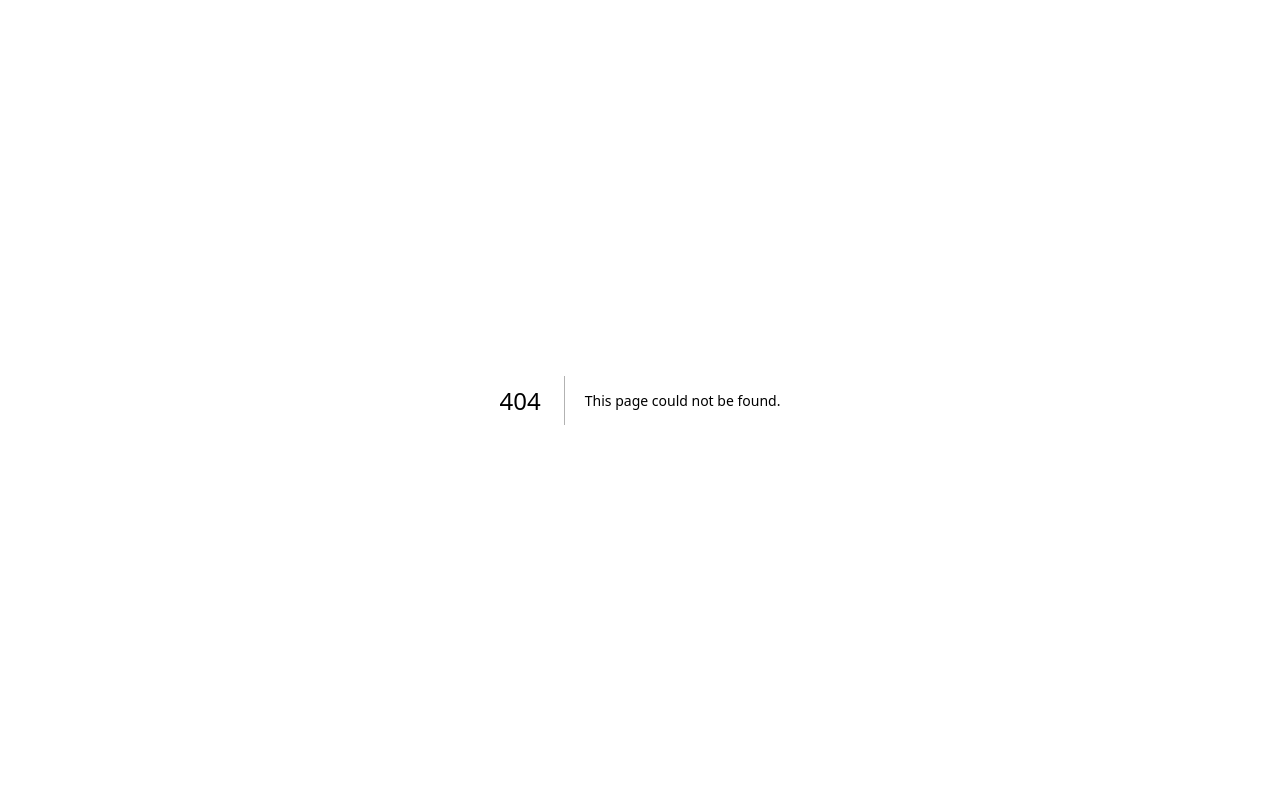
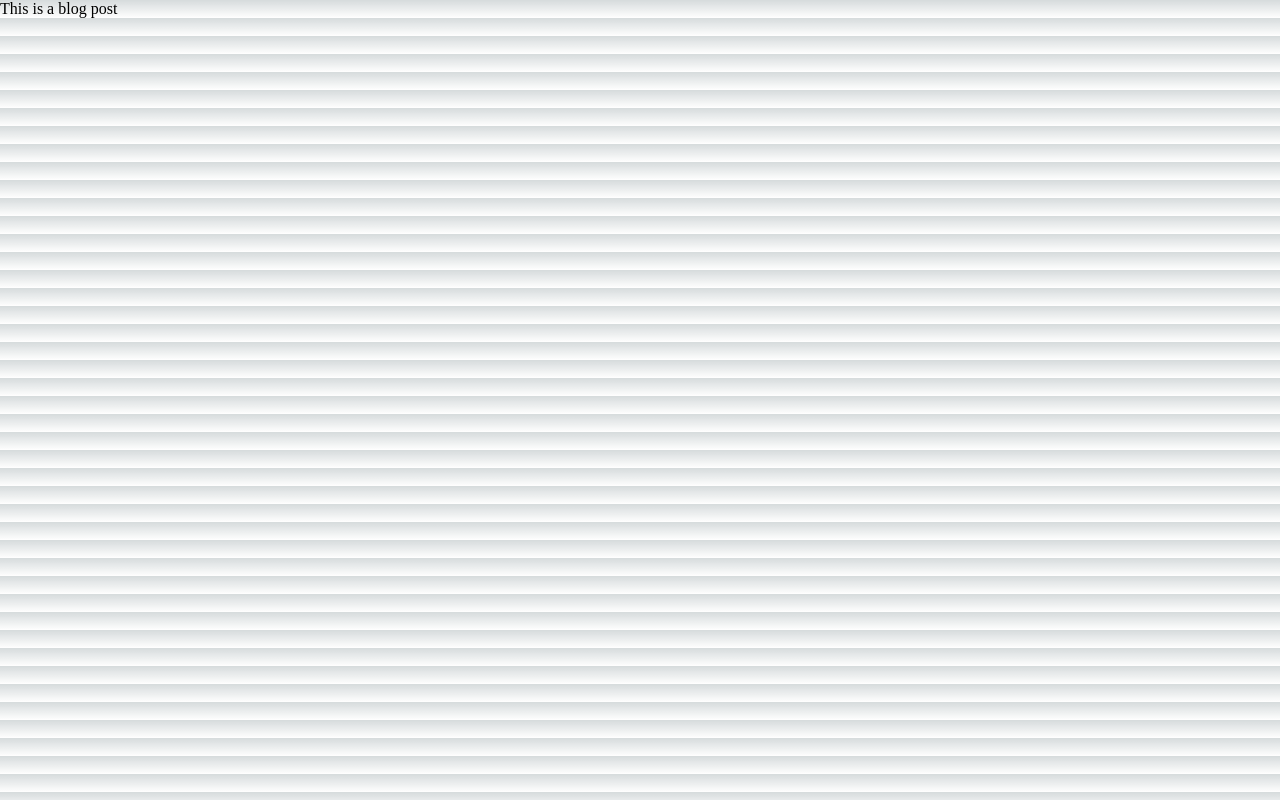
Before and after one commit to cguliuzza/tina-dev-site, a Next.js app: page /blog/1 in a window 1280 px wide. Before the commit this address had no page. Built offline with nearby package versions, Linux system fonts and the light colour scheme.

Commit message:
Add nested and dynamic routes to next.js app

```diff
--- /dev/null
+++ b/app/about/page.tsx
@@ -0,0 +1,3 @@
+export default function About() {
+  return <div>About Tina</div>
+}
--- /dev/null
+++ b/app/blog/[slug]/page.tsx
@@ -0,0 +1,3 @@
+export default function BlogPost() {
+    return <div>This is a blog post</div>
+  }
--- /dev/null
+++ b/app/blog/page.tsx
@@ -0,0 +1,3 @@
+export default function Blog() {
+    return <div>All blogs go here</div>
+  }
```
Also changed, not shown: 1 other file (tests, documents, lock files or other folders).
